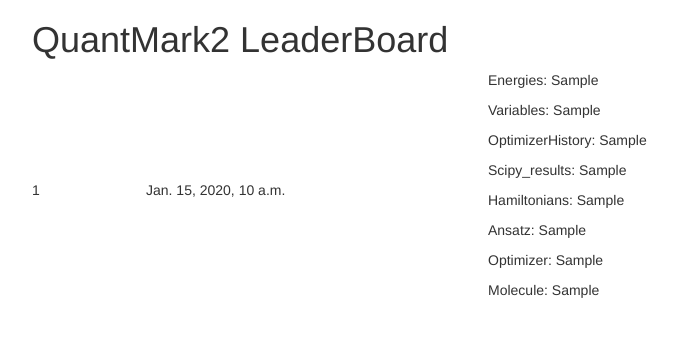
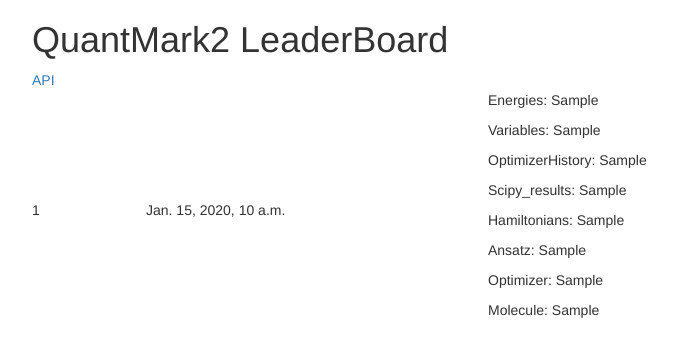
Before and after one commit to quantum-ohtu/WebMark2, a Django app: page / in a window 1280 px wide. Shown: the top 357 px of the page, without its empty margins (38-716 px from the left). Run offline with Django 3.2, Linux system fonts and the light colour scheme; tables that the repository leaves empty hold one stand-in row (values such as "Sample post"); some libraries are stand-ins or nearby versions.

Commit message:
Added link to api from home.

```diff
--- a/templates/home.html
+++ b/templates/home.html
@@ -18,6 +18,7 @@
       <div class="starter-template">
         <h1>QuantMark2 LeaderBoard</h1>
         <table width="100%">
+	<a href="https://ohtup-staging.cs.helsinki.fi/qleader/api/"> API </a>
         {% for result in results %}
         <tr>
           <td width="10%">{{ result.id }}</td>
```
